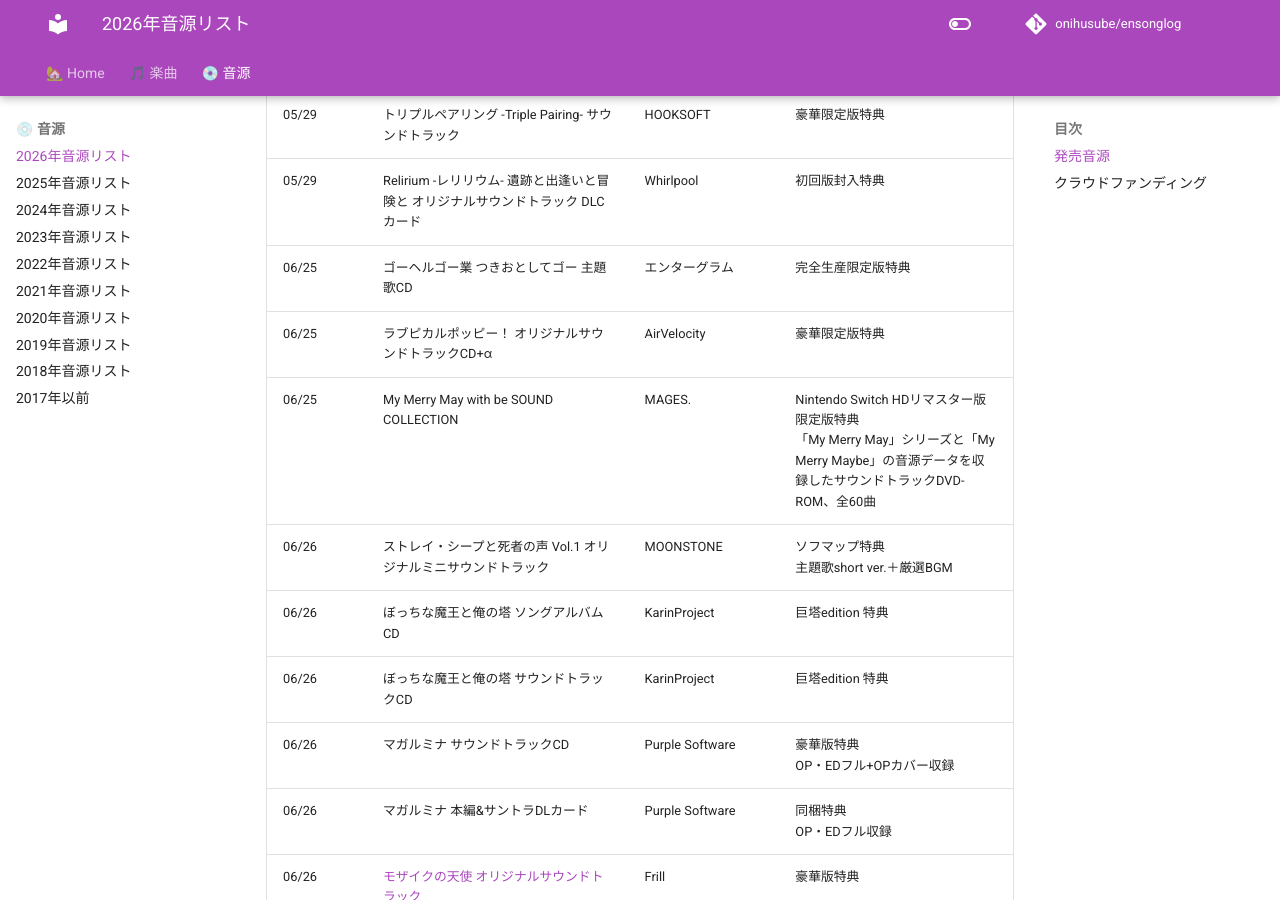
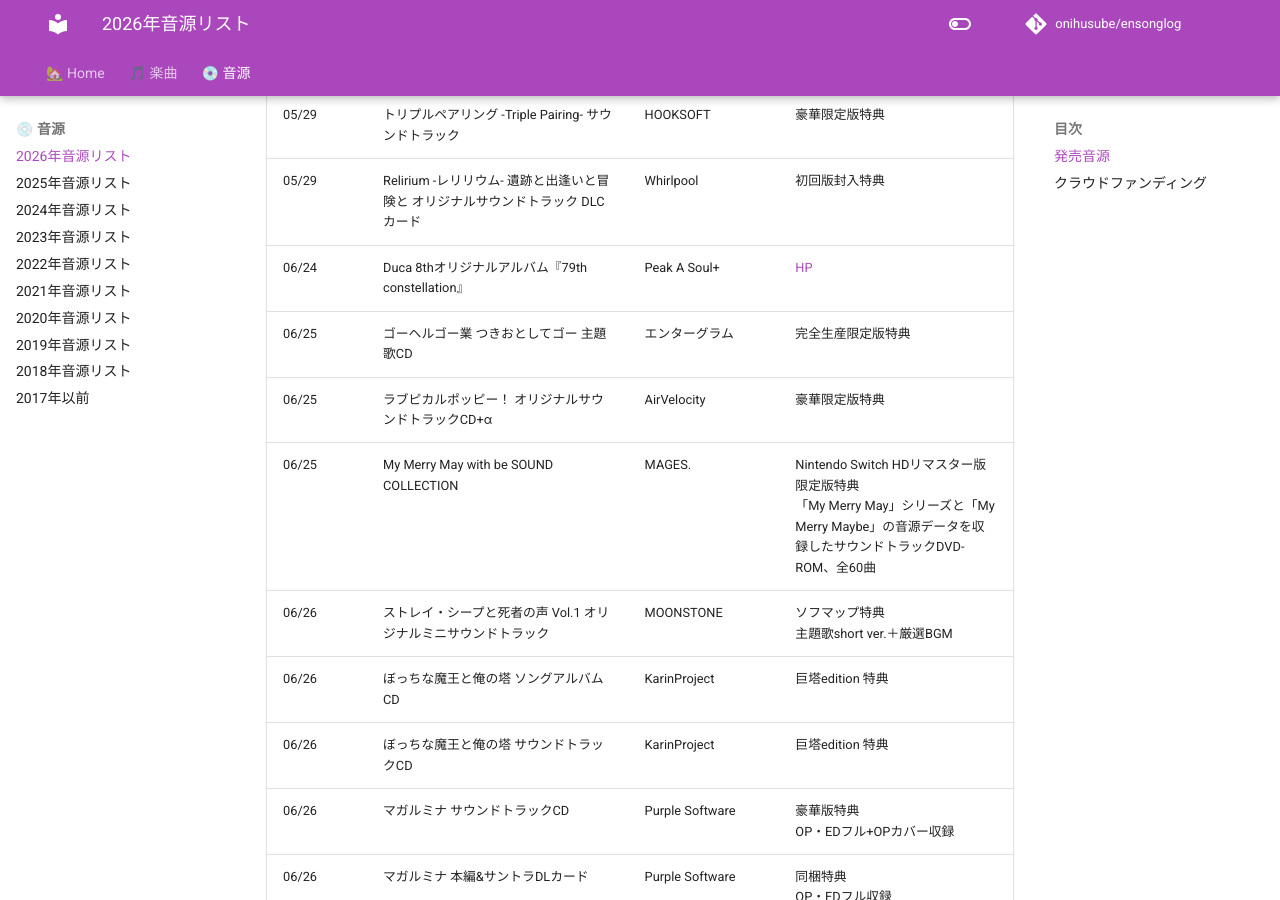
Before and after one commit to onihusube/ensonglog, an MkDocs documentation site: the page built from docs/2026/音源.md, in a window 1280 px wide and 900 px high, scrolled down 5441 px. Built offline with MkDocs 1.6.1 and Material for MkDocs 9.7.7, drawn with Linux system fonts in a browser that asks for light colours; comment, search, counter and statistics services are not loaded.

Commit message:
79th constellation追加

```diff
--- a/docs/2026/音源.md
+++ b/docs/2026/音源.md
@@ -81,6 +81,7 @@
 | 05/01 | 飛べない蝶のバレンタイン 音楽特典 | CloverGAME | 特典音源付き版 </br> 主題歌フル/Inst収録 |
 | 05/29 | トリプルペアリング -Triple Pairing- サウンドトラック | HOOKSOFT | 豪華限定版特典 |
 | 05/29 | Relirium -レリリウム- 遺跡と出逢いと冒険と オリジナルサウンドトラック DLCカード | Whirlpool | 初回版封入特典 |
+| 06/24 | Duca 8thオリジナルアルバム『79th constellation』 | Peak A Soul+ | [HP](https://peakasoul.stores.jp/items/69ede866d13241a7c1e8140c) |
 | 06/25 | ゴーヘルゴー業 つきおとしてゴー 主題歌CD | エンターグラム | 完全生産限定版特典 |
 | 06/25 | ラブピカルポッピー！ オリジナルサウンドトラックCD+α | AirVelocity | 豪華限定版特典 |
 | 06/25 | My Merry May with be SOUND COLLECTION | MAGES. | Nintendo Switch HDリマスター版 限定版特典 </br> 「My Merry May」シリーズと「My Merry Maybe」の音源データを収録したサウンドトラックDVD-ROM、全60曲 |
```
